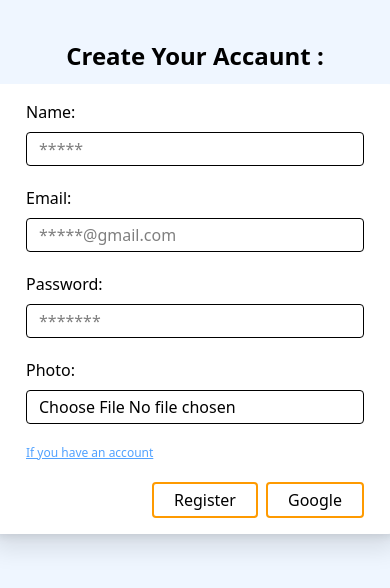
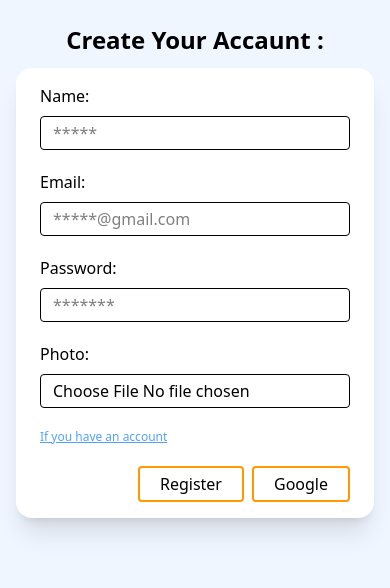
Before and after one commit to Farhodnazarov/myTodoList, a React (Vite) app: page /register in a window 390 px wide. Shown: the top 588 px of the page. Built offline with nearby package versions, Linux system fonts and the light colour scheme; no server answers.

Commit message:
added responsive to register page

```diff
--- a/src/pages/Register.jsx
+++ b/src/pages/Register.jsx
@@ -1,5 +1,6 @@
 // rrd imports
 import { Link } from "react-router-dom";
+
 // requests
 import { getFormData } from "../requests";
 import { useState } from "react";
@@ -8,7 +9,7 @@ import { useState } from "react";
 import { useAuth } from "../hooks/useAuth";
 
 function Register() {
-  const [imgFile, setImgFile] = useState();
+  const [imgFile, setImgFile] = useState(null);
 
   const { register, loading, loginWithGoogle } = useAuth();
 
@@ -18,7 +19,14 @@ function Register() {
 
   const handleSubmit = (e) => {
     e.preventDefault();
+
     const formDataValues = getFormData(e.target);
+
+    if (!imgFile) {
+      register(formDataValues);
+      e.target.reset();
+      return;
+    }
 
     const reader = new FileReader();
     reader.readAsDataURL(imgFile);
@@ -27,7 +35,6 @@ function Register() {
       const base64data = reader.result.split(",")[1];
 
       const formData = new FormData();
-
       formData.append("key", "7ff3bba58835b990ee08a5d2f0ff6e3e");
       formData.append("image", base64data);
 
@@ -38,9 +45,11 @@ function Register() {
         });
 
         const data = await res.json();
+        const photoURL = data.data.url;
 
-        const photoURL = data.data.url;
         register({ ...formDataValues, photoURL });
+        console.log({ ...formDataValues, photoURL });
+
         e.target.reset();
       } catch (err) {
         console.log(err.message);
@@ -49,14 +58,17 @@ function Register() {
   };
 
   return (
-    <div className="flex flex-col items-center bg-blue-50 h-screen pt-10">
-      <h2 className="text-2xl font-bold mb-3">Create Your Accaunt : </h2>
+    <div className="flex flex-col items-center bg-blue-50 min-h-screen pt-6 sm:pt-10 px-4">
+      <h2 className="text-2xl font-bold mb-3">Create Your Accaunt :</h2>
+
       <form
         onSubmit={handleSubmit}
-        className="flex flex-col gap-5 px-10 py-4 items-start bg-white shadow-xl rounded-2xl"
+        className="flex flex-col gap-5 px-6 sm:px-10 py-4 items-start
+                   bg-white shadow-xl rounded-2xl
+                   w-full max-w-[420px]"
       >
         <label className="flex flex-col gap-2 w-full">
-          <span>Name: </span>
+          <span>Name:</span>
           <input
             className="border px-3 py-1 bg-white rounded-sm"
             type="text"
@@ -65,8 +77,9 @@ function Register() {
             required
           />
         </label>
+
         <label className="flex flex-col gap-2 w-full">
-          <span>Email: </span>
+          <span>Email:</span>
           <input
             className="border px-3 py-1 bg-white rounded-sm"
             type="email"
@@ -75,8 +88,9 @@ function Register() {
             required
           />
         </label>
+
         <label className="flex flex-col gap-2 w-full">
-          <span>Password: </span>
+          <span>Password:</span>
           <input
             className="border px-3 py-1 bg-white rounded-sm"
             type="password"
@@ -86,8 +100,9 @@ function Register() {
             autoComplete="off"
           />
         </label>
+
         <label className="flex flex-col gap-2 w-full">
-          <span>Photo: </span>
+          <span>Photo:</span>
           <input
             className="border px-3 py-1 bg-white rounded-sm"
             type="file"
@@ -95,30 +110,44 @@ function Register() {
             onChange={handleChange}
           />
         </label>
+
         <p className="text-[12px]">
-          <Link className="text-blue-400 underline" to={"/login"}>
-            If you have an account{" "}
+          <Link className="text-blue-400 underline" to="/login">
+            If you have an account
           </Link>
         </p>
-        <div className="flex gap-2 items-center ml-auto">
+
+        <div className="flex gap-2 items-center ml-auto flex-wrap justify-end">
           {!loading && (
-            <button className="cursor-pointer ml-auto transition-colors duration-300 border-amber-500 border-2 hover:bg-amber-500 hover:text-white bg-white px-5 py-1 rounded active:scale-75">
+            <button
+              className="cursor-pointer transition-colors duration-300
+                               border-amber-500 border-2
+                               hover:bg-amber-500 hover:text-white
+                               bg-white px-5 py-1 rounded active:scale-75"
+            >
               Register
             </button>
           )}
+
           {loading && (
             <button
               disabled
-              className="cursor-pointer ml-auto transition-colors duration-300 border-amber-500 border-2 hover:bg-amber-500 hover:text-white bg-white px-5 py-1 rounded active:scale-75"
+              className="cursor-pointer transition-colors duration-300
+                         border-amber-500 border-2
+                         bg-white px-5 py-1 rounded opacity-60"
             >
               Loading...
             </button>
           )}
+
           {!loading && (
             <button
               type="button"
               onClick={loginWithGoogle}
-              className="cursor-pointer ml-auto transition-colors duration-300 border-amber-500 border-2 hover:bg-amber-500 hover:text-white bg-white px-5 py-1 rounded active:scale-90"
+              className="cursor-pointer transition-colors duration-300
+                         border-amber-500 border-2
+                         hover:bg-amber-500 hover:text-white
+                         bg-white px-5 py-1 rounded active:scale-90"
             >
               Google
             </button>
```
